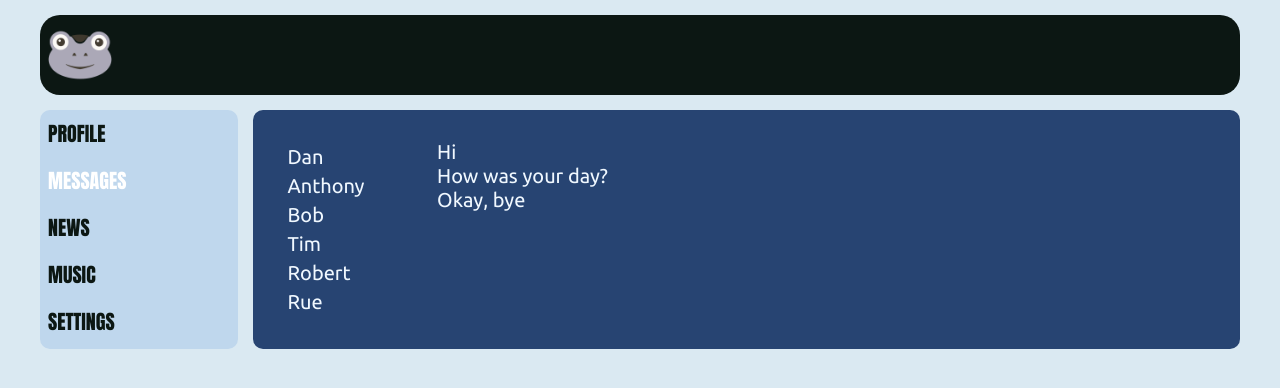
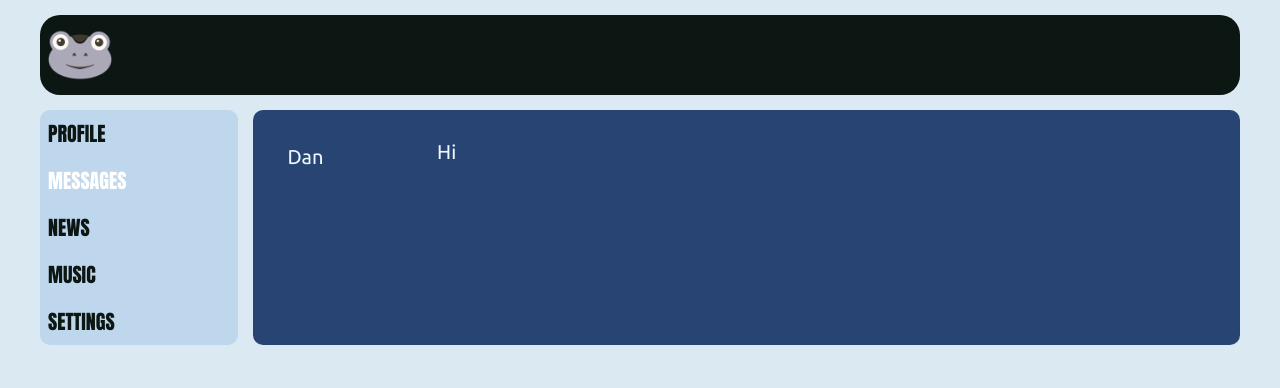
Before and after one commit to dariaGr/portfolio-social_network, a React (Create React App) app: page /dialogs in a window 1280 px wide. Shown: the top 388 px of the page. Built offline with nearby package versions, Linux system fonts and the light colour scheme.

Commit message:
move data to separate arrays

```diff
--- a/src/components/Main/Dialogs/Dialogs.jsx
+++ b/src/components/Main/Dialogs/Dialogs.jsx
@@ -3,22 +3,29 @@ import DialogItem from './DialogItem/DialogItem';
 import Message from './Message/Message';
 
 const Dialogs = () => {
+    const dialogsData = [
+        {id: 1, name: 'Dan'},
+        {id: 2, name: 'Anthony'},
+        {id: 3, name: 'Bob'},
+        {id: 4, name: 'Tim'},
+        {id: 5, name: 'Robert'}
+    ]
+
+    const messagesData = [
+        {id: 1, text: 'Hi'},
+        {id: 2, text: 'How was your day?'},
+        {id: 3, text: 'Okay, bye'}
+    ]
+
     return (
         <div className={s.dialogs}>
             <div className={s.dialog}>
                 <ul className={s.items}>
-                    <DialogItem name='Dan' id='1'/>
-                    <DialogItem name='Anthony' id='2'/>
-                    <DialogItem name='Bob' id='3'/>
-                    <DialogItem name='Tim' id='4'/>
-                    <DialogItem name='Robert' id='5'/>
-                    <DialogItem name='Rue' id='6'/>
+                    <DialogItem name={dialogsData[0].name} id={dialogsData[1].id}/>
                 </ul>
             </div>
             <div className={s.messages}>
-                <Message text='Hi' />
-                <Message text='How was your day?' />
-                <Message text='Okay, bye' />
+                <Message text={messagesData[0].text} />
             </div>
         </div>
     );
--- a/src/components/Main/Profile/Posts/Posts.jsx
+++ b/src/components/Main/Profile/Posts/Posts.jsx
@@ -3,12 +3,17 @@ import Post from './Post/Post';
 import s from './Posts.module.css';
 
 const Posts = () => {
+    const postData = [
+        {id: 1, message: 'Hi, how are you?', likesCount: 17},
+        {id: 2, message: 'My first post!', likesCount: 43},
+    ]
+
     return (
         <div className={s.posts}>
              <MyPosts />
             <div className={s.oldPosts}>
-                <Post message="Hi, how are you?" likesCount={17} />
-                <Post message="My first post!" likesCount={43} />
+                <Post message={postData[0].message} likesCount={postData[0].likesCount} />
+                <Post message={postData[1].message} likesCount={postData[1].likesCount} />
             </div>
         </div>
     );
```
